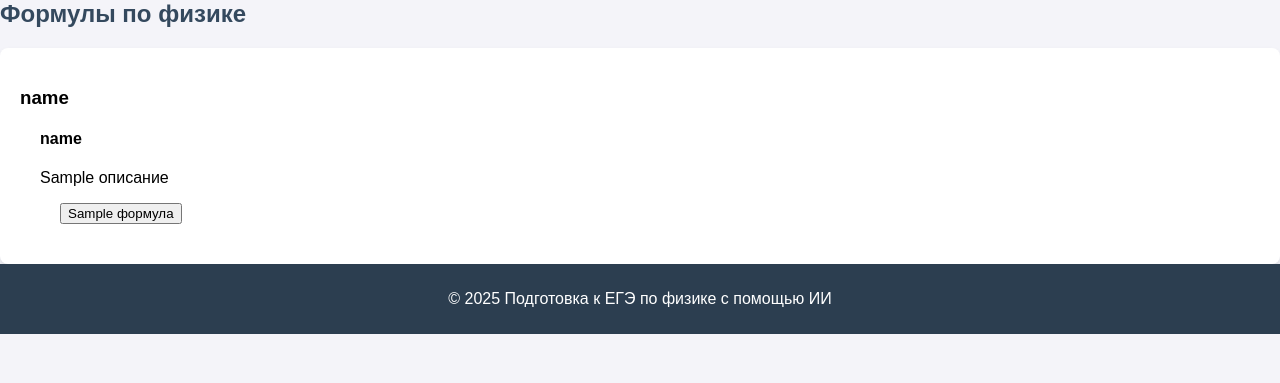
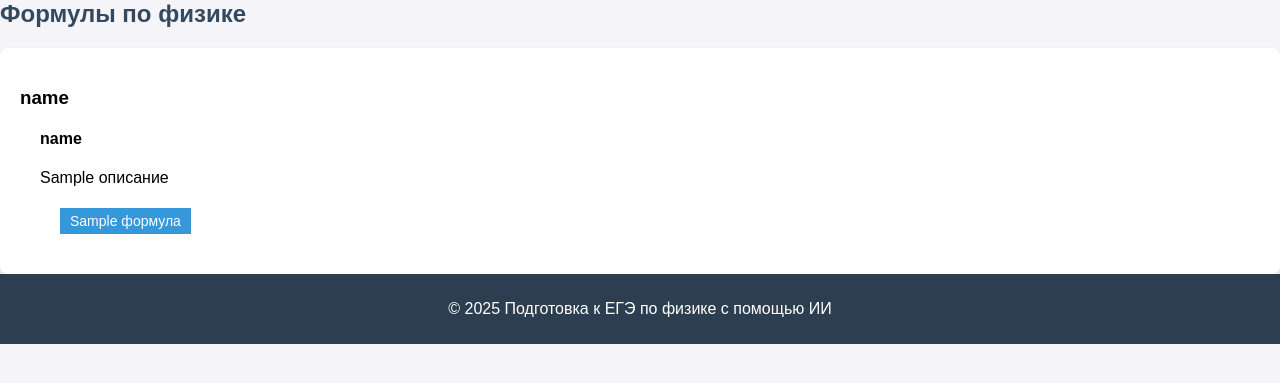
Before and after one commit to DruskoEgor/ii_physics_helper, a Flask app: page / in a window 1280 px wide. Shown: the part 147-530 px from the top of the page. Run offline with Flask 2, Linux system fonts and the light colour scheme; a database or web service that is not in the repository returns one stand-in record (values such as "Sample title"); data that the repository does not hold is empty.

Commit message:
Update style.css

```diff
--- a/static/style.css
+++ b/static/style.css
@@ -38,13 +38,27 @@ h2 {
     margin-bottom: 10px;
 }
 
+button {
+    background-color: #3498db;
+    color: white;
+    border: none;
+    padding: 5px 10px;
+    margin-top: 5px;
+    cursor: pointer;
+    font-size: 14px;
+}
+
+button:hover {
+    background-color: #2980b9;
+}
+
 ul {
     list-style-type: none;
     padding-left: 20px;
 }
 
 li {
-    margin-bottom: 5px;
+    margin-bottom: 10px;
 }
 
 footer {
```
